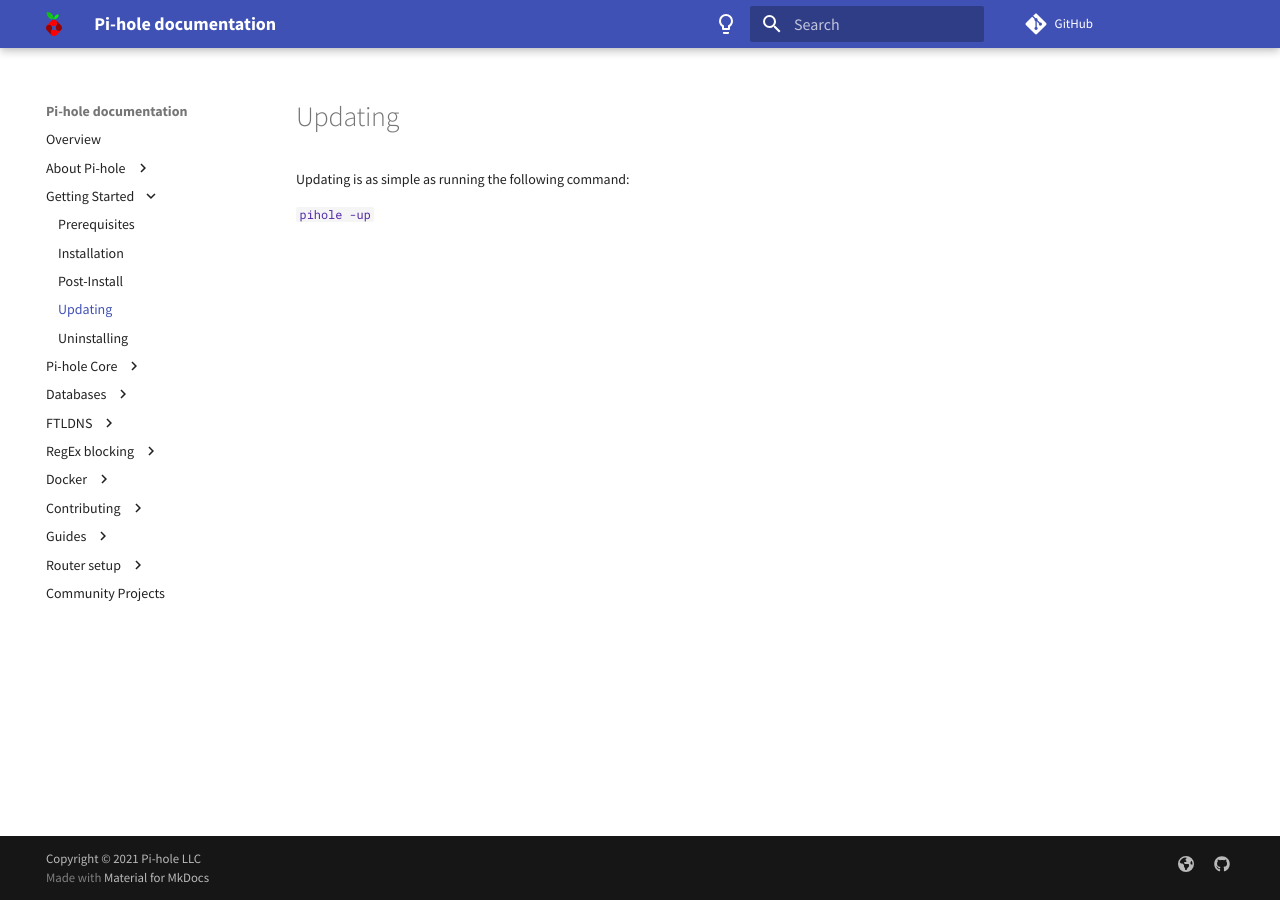
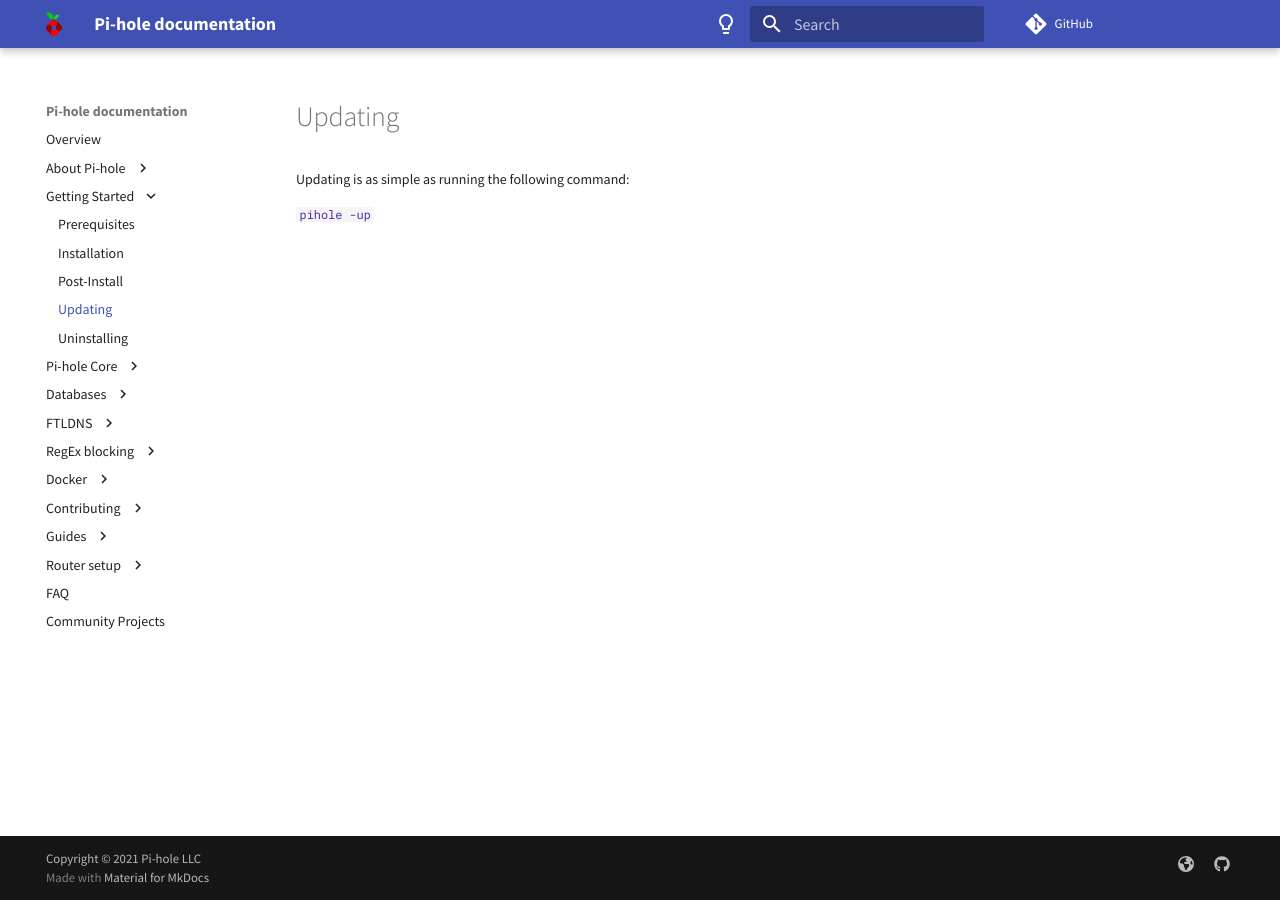
Before and after one commit to pi-hole/docs, an MkDocs documentation site: the page built from docs/main/update.md, in a window 1280 px wide. Built offline with MkDocs 1.6.1 and Material for MkDocs 9.7.7, drawn with Linux system fonts in a browser that asks for light colours; comment, search, counter and statistics services are not loaded.

Commit message:
Add FAQ
Signed-off-by: Christian König <ckoenig@posteo.de>

```diff
--- a/mkdocs.yml
+++ b/mkdocs.yml
@@ -172,6 +172,7 @@
   - 'Router setup':
     - 'Fritz!Box (EN)': routers/fritzbox.md
     - 'Fritz!Box (DE)': routers/fritzbox-de.md
+  - 'FAQ': main/faq.md
   - 'Community Projects': main/projects.md
 
 extra:
```
